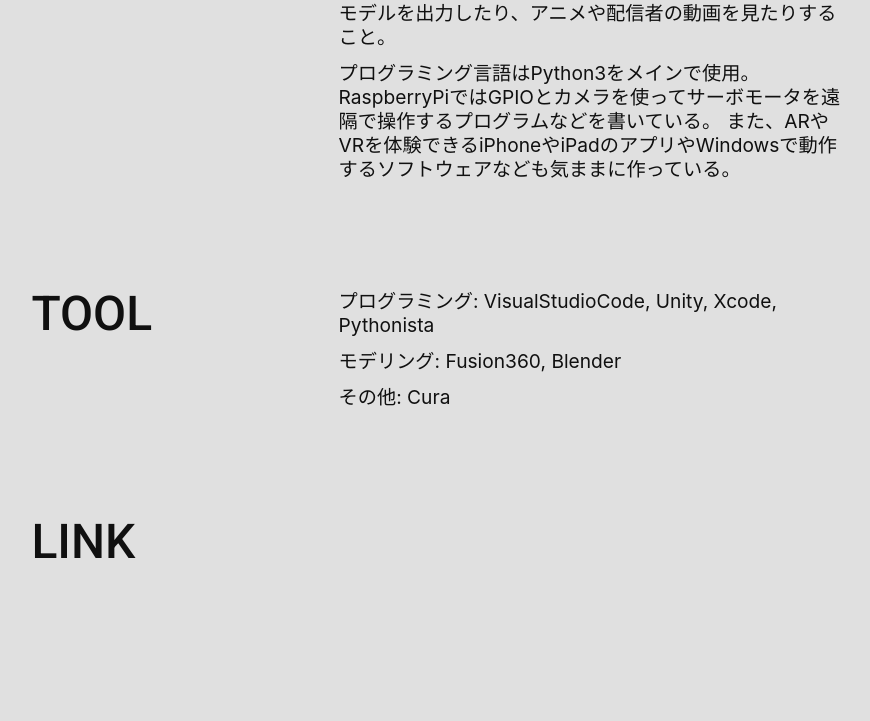
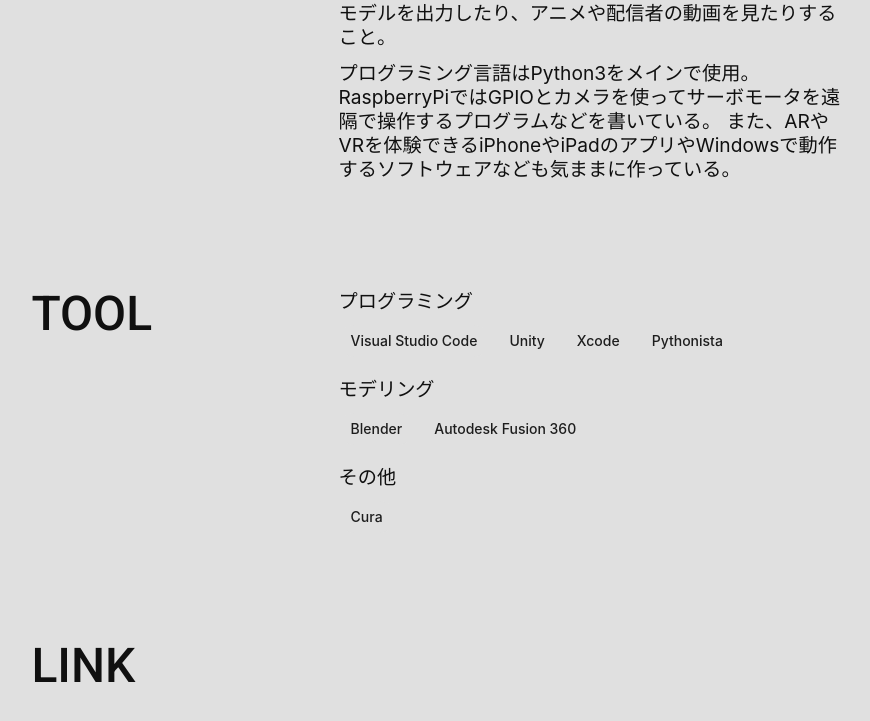
Before and after one commit to Mokuichi147/Mokuichi147-Pages, an Angular app: page /About in a window 1280 px wide. Shown: the part 910-1631 px from the top of the page, without its empty margins (199-1069 px from the left). Built offline with nearby package versions, Linux system fonts and the light colour scheme.

Commit message:
[update] toolの表示方法にmat-chipを使うようにした

```diff
--- a/src/app/about/about.component.html
+++ b/src/app/about/about.component.html
@@ -18,14 +18,27 @@
   <h2>TOOL</h2>
   <div class="text">
     <p>
-      プログラミング: VisualStudioCode, Unity, Xcode, Pythonista
+      プログラミング
     </p>
-    <p>
-      モデリング: Fusion360, Blender
+    <mat-chip-list>
+      <mat-chip>Visual Studio Code</mat-chip>
+      <mat-chip>Unity</mat-chip>
+      <mat-chip>Xcode</mat-chip>
+      <mat-chip>Pythonista</mat-chip>
+    </mat-chip-list>
+    <p class="p-space">
+      モデリング
     </p>
-    <p>
-      その他: Cura
+    <mat-chip-list>
+      <mat-chip>Blender</mat-chip>
+      <mat-chip>Autodesk Fusion 360</mat-chip>
+    </mat-chip-list>
+    <p class="p-space">
+      その他
     </p>
+    <mat-chip-list>
+      <mat-chip>Cura</mat-chip>
+    </mat-chip-list>
   </div>
   <h2>LINK</h2>
 </div>
--- a/src/app/about/about.component.styl
+++ b/src/app/about/about.component.styl
@@ -46,3 +46,6 @@ h2
 
 .space
   height 90vh
+
+.p-space
+  margin-top 20px
```
Also changed, not shown: src/app/app.module.ts (+5 -2 lines).
